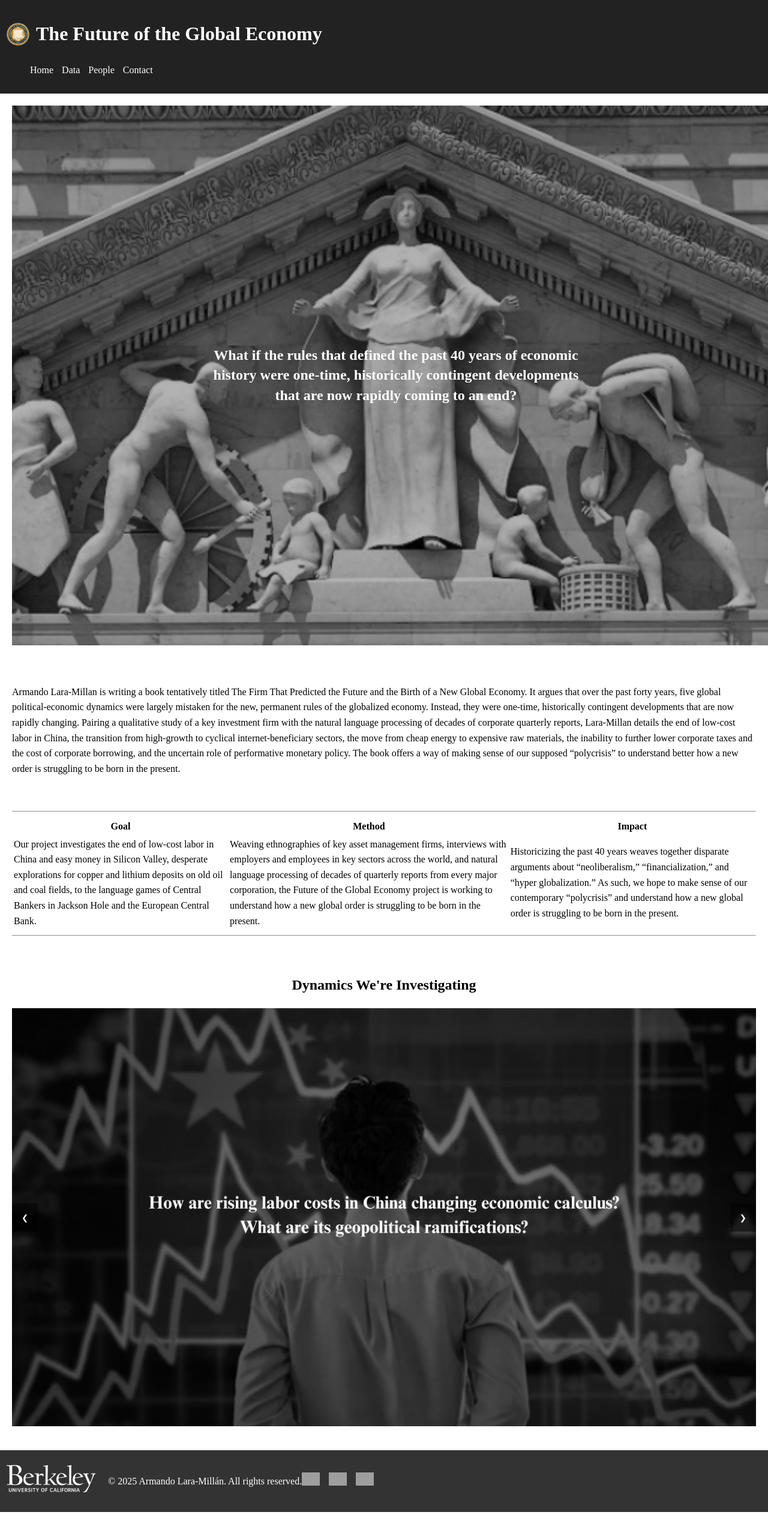
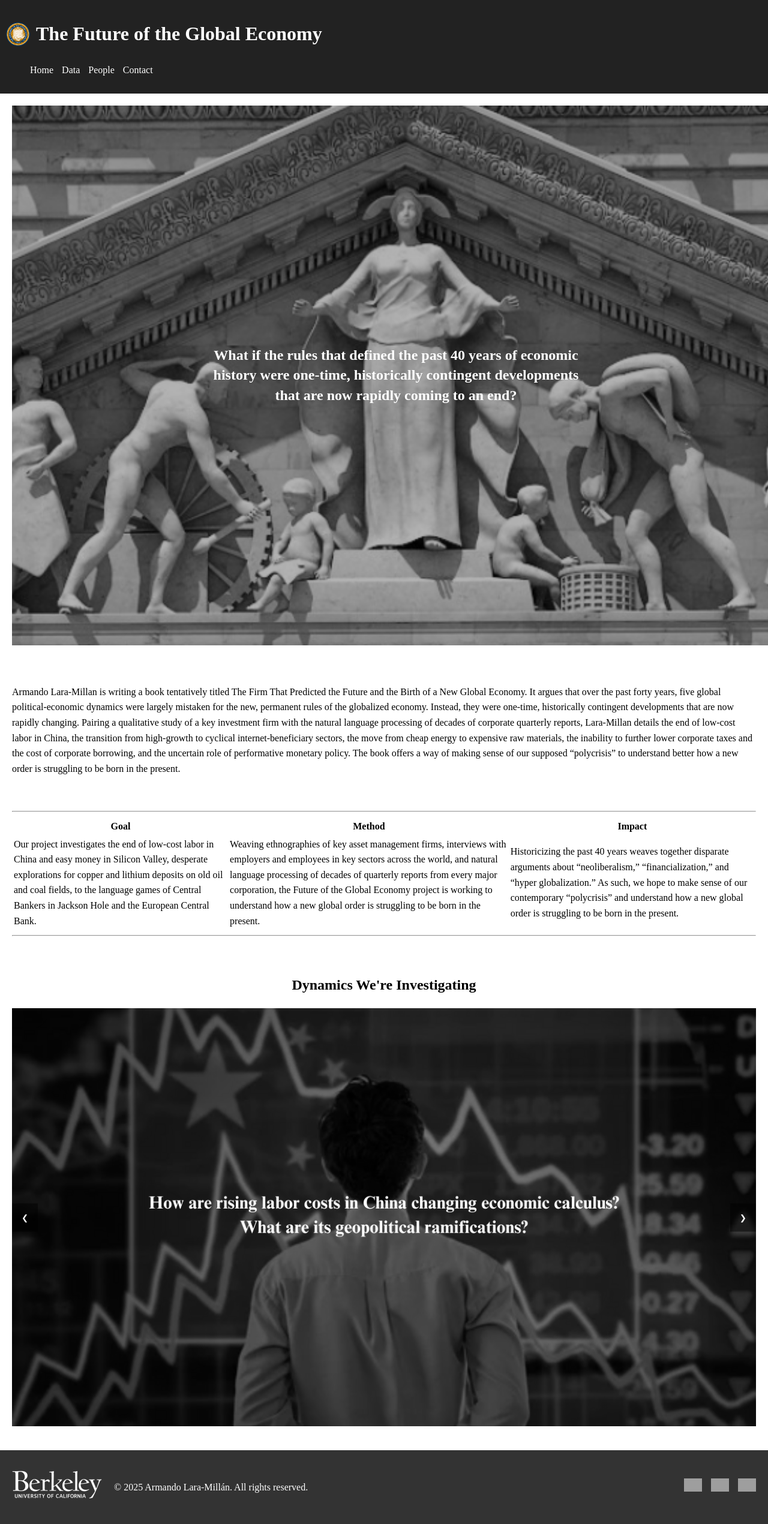
Before and after one commit to juliocedillo/neweconomy, a Jekyll site: the page built from index.md, in a window 1280 px wide. Shown: the whole page at 60% size. Built offline with Jekyll 4.4.1, drawn with Linux system fonts in a browser that asks for light colours; grey boxes are pictures that could not be loaded.

Commit message:
Update default.html

```diff
--- a/_layouts/default.html
+++ b/_layouts/default.html
@@ -6,6 +6,21 @@
   <title>{{ page.title | default: site.title }}</title>
   <link rel="stylesheet" href="{{ '/assets/styles.css' | relative_url }}">
   <link rel="icon" href="{{ site.baseurl }}/assets/images/seal.ico" type="image/x-icon">
+  <style>
+    footer {
+      display: flex;
+      align-items: center;
+      justify-content: space-between;
+      width: 100%;
+      padding: 20px;
+      box-sizing: border-box;
+    }
+    .language-flags {
+      display: flex;
+      gap: 15px;
+      margin-left: auto; /* Push the flags to the right */
+    }
+  </style>
 </head>
 <body>
   <header>
@@ -28,19 +43,21 @@
     {{ content }}
   </main>
 
-  <footer style="display: flex; align-items: center;">
+  <footer>
     <a href="https://www.berkeley.edu/">
       <img src="https://juliocedillo.github.io/neweconomy/assets/images/berkeleylogo.png" style="width: 150px; margin-right: 20px;">
     </a>
     <p>&copy; {{ "now" | date: "%Y" }} Armando Lara-Millán. All rights reserved.</p>
-    <div style="display: flex; gap: 15px;">
-      <a href="/en" title="English">
+
+    <!-- Language flags with links -->
+    <div class="language-flags">
+      <a href="/neweconomy" title="English">
         <img src="https://upload.wikimedia.org/wikipedia/commons/a/a4/Flag_of_the_United_States.svg" alt="English" style="width: 30px;">
       </a>
-      <a href="/es" title="Español">
+      <a href="/neweconomy/spanish" title="Español">
         <img src="https://upload.wikimedia.org/wikipedia/commons/9/9a/Flag_of_Spain.svg" alt="Español" style="width: 30px;">
       </a>
-      <a href="/zh" title="中文 (Mandarin)">
+      <a href="/neweconomy/chinese" title="中文 (Mandarin)">
         <img src="https://upload.wikimedia.org/wikipedia/commons/0/0f/Flag_of_the_People%27s_Republic_of_China.svg" alt="中文 (Mandarin)" style="width: 30px;">
       </a>
     </div>
```
